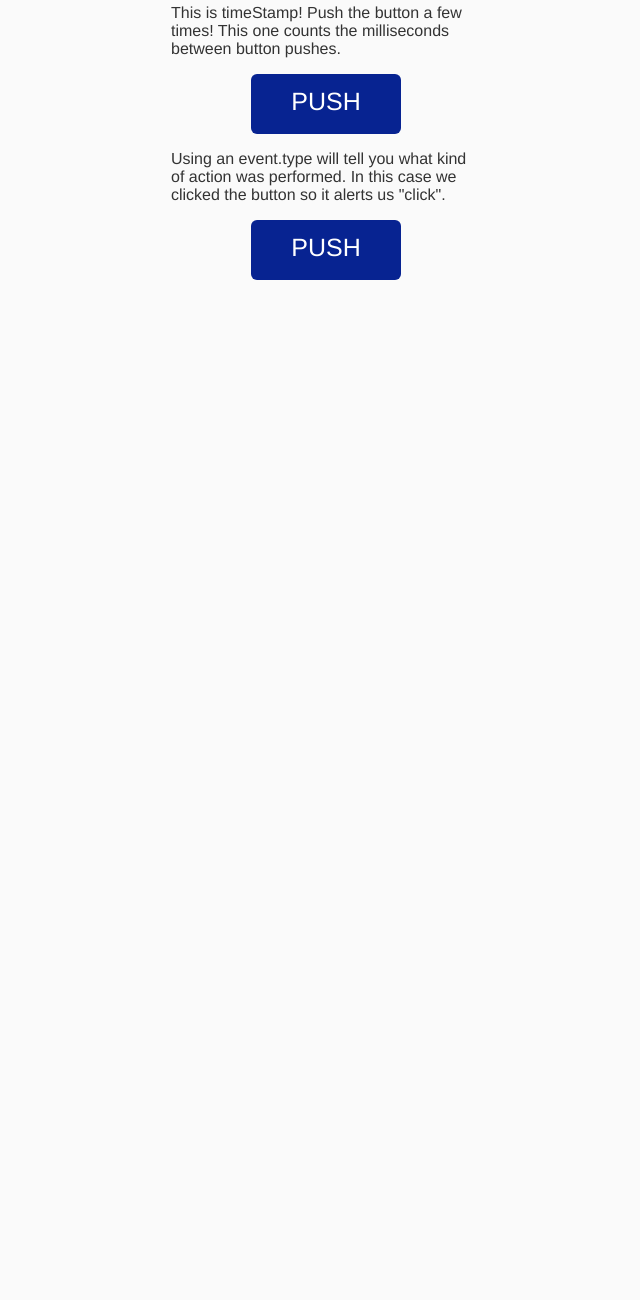
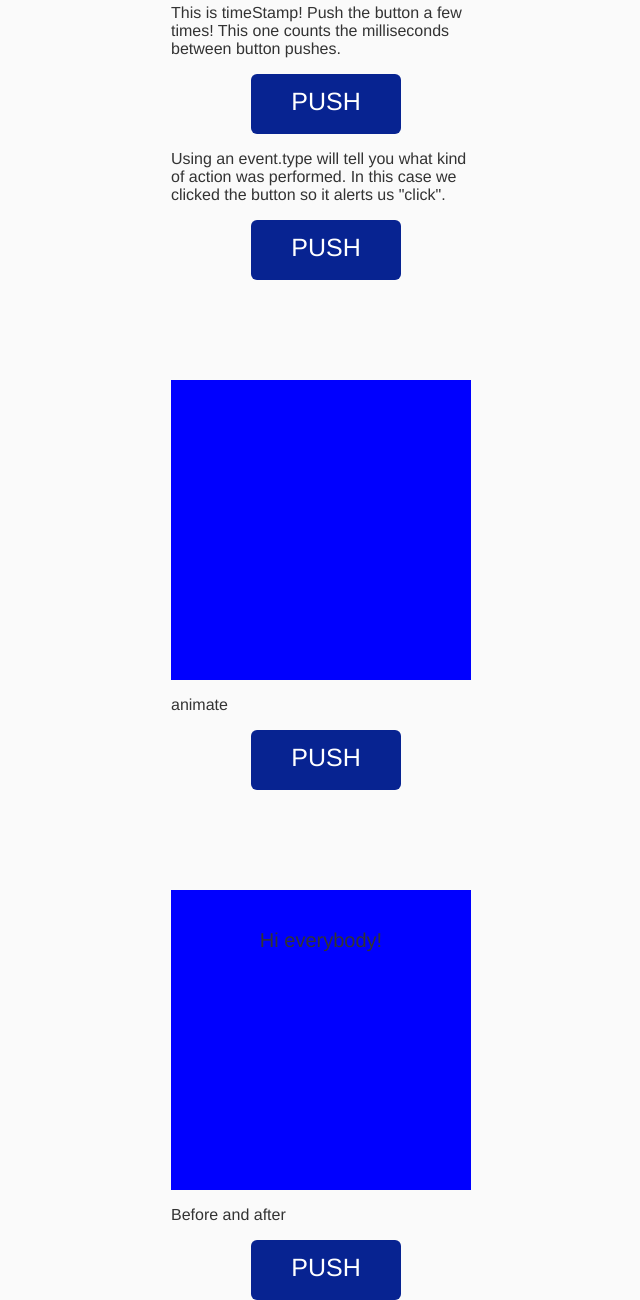
Before and after one commit to mattdz3/day-1-yeoman, a website: page app/index.html in a window 1280 px wide. Shown: the part 4223-5523 px from the top of the page, without its empty margins (337-977 px from the left). Before the commit the page ends 4503 px from the top, so only its background shows below. Drawn offline with nearby package versions, Linux system fonts and the light colour scheme; files that its build step writes are made by us from their sources.

Commit message:
added more

```diff
--- a/app/index.html
+++ b/app/index.html
@@ -73,6 +73,17 @@
 
             <div class="button-event-type">PUSH</div>
 
+            <div class="example animate"></div>
+                <p>animate</p>
+
+            <div class="button-animate">PUSH</div>
+
+            <div class="example beaf"> Hi everybody! </div>
+                <p>Before and after</p>
+
+
+            <div class="button-beaf">PUSH</div>
+
 
 
 
--- a/app/scripts/main.js
+++ b/app/scripts/main.js
@@ -57,3 +57,23 @@ $('.button-timestamp').click(function(time) {
 $('.button-event-type').click(function(click) {
 	alert(click.type);
 });
+
+
+$('.button-animate').click(function() {
+	$('.animate').animate({
+    	opacity: 0.1,
+    	width: "100px",
+    	height: "100px"
+  	},
+5000, function() {
+  });
+});
+
+//these two appear before and after the obj + margins
+$('.button-beaf').click(function() {
+	$('.beaf').before("<p>Hello!</p>");
+});
+
+$('.button-beaf').click(function() {
+	$('.beaf').after("<p>Good bye!</p>");
+});
--- a/app/styles/main.scss
+++ b/app/styles/main.scss
@@ -152,3 +152,29 @@ body {
     line-height: 55px;
     border-radius: 6px;
 }
+
+.button-animate {
+    margin-left: 80px;
+    position: center;
+    width: 150px;
+    height: 60px;
+    color: white;
+    background-color: rgb(7, 35, 145);
+    text-align: center;
+    font-size: 25px;
+    line-height: 55px;
+    border-radius: 6px;
+}
+
+.button-beaf {
+    margin-left: 80px;
+    position: center;
+    width: 150px;
+    height: 60px;
+    color: white;
+    background-color: rgb(7, 35, 145);
+    text-align: center;
+    font-size: 25px;
+    line-height: 55px;
+    border-radius: 6px;
+}
```
Lines whose indentation alone changed are shown as unchanged.
